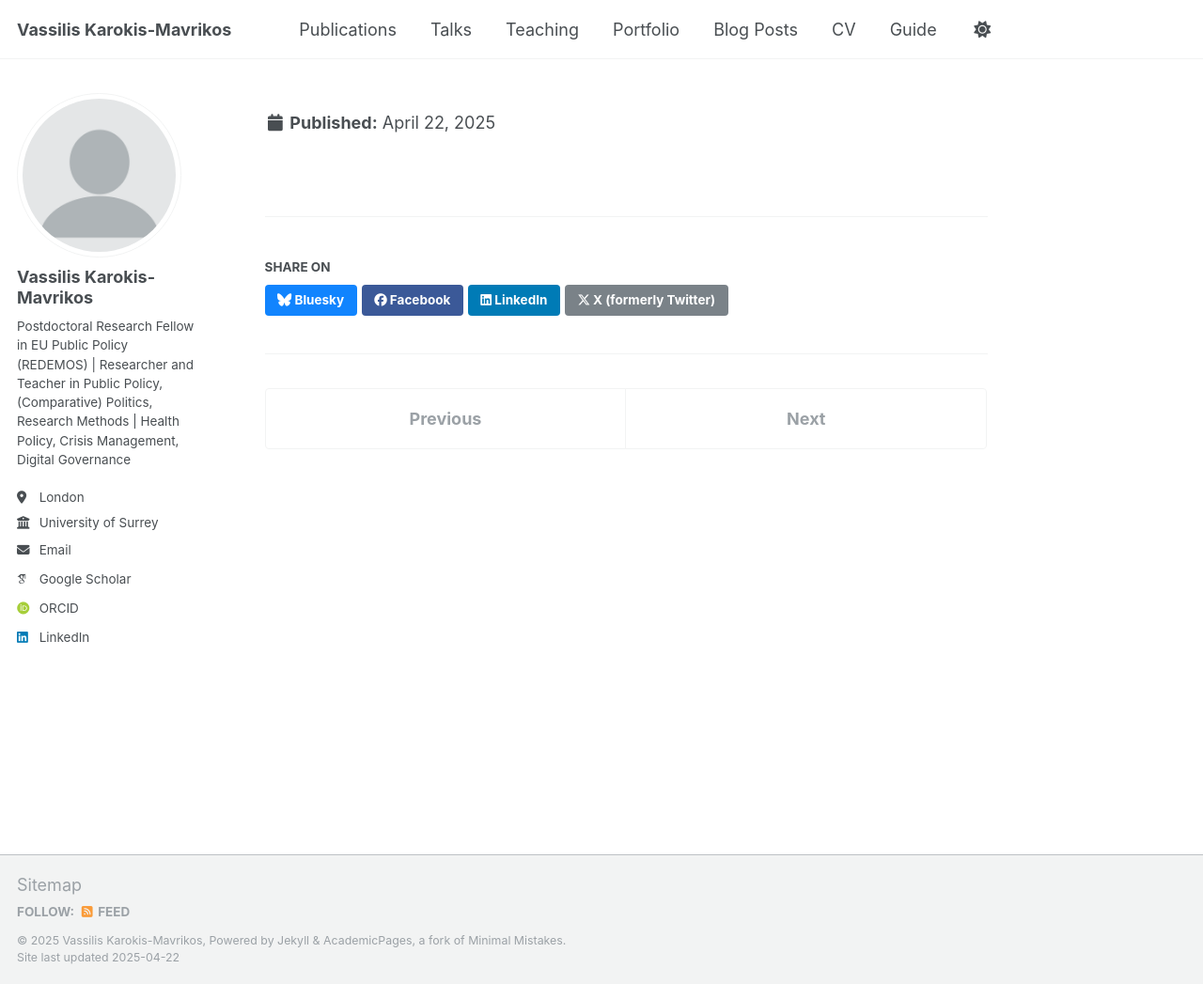
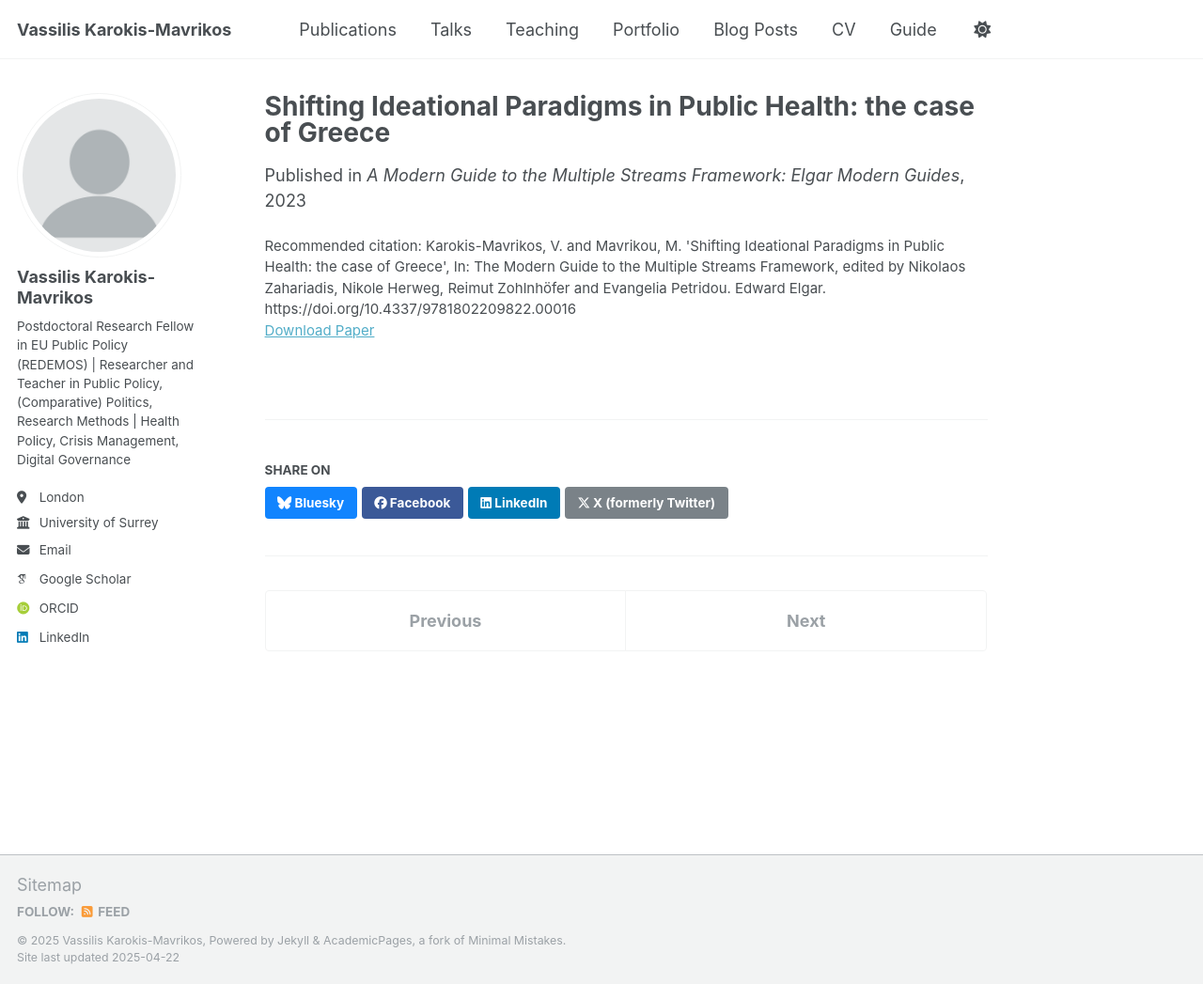
Before and after one commit to vassiliskm/vassiliskarokismavrikos.github.io, a Jekyll site: the page built from _publications/2015-10-01-paper-title-number-3.md, in a window 1280 px wide and 1047 px high. Shown: the whole window at 94% size. Built offline with Jekyll 4.4.1, drawn with Linux system fonts in a browser that asks for light colours; some web fonts are replaced.

Commit message:
Update 2015-10-01-paper-title-number-3.md

```diff
--- a/_publications/2015-10-01-paper-title-number-3.md
+++ b/_publications/2015-10-01-paper-title-number-3.md
@@ -3,12 +3,9 @@ title: 'Shifting Ideational Paradigms in Public Health: the case of Greece'
 collection: publications
 category: books
 permalink: /publication/2009-10-01-paper-title-number-3
-excerpt: 'The Multiple Streams Framework (MSF) has long enjoyed prominence as an analytical tool for the study of policy change (Kingdon 1984). Scholarly applications have spanned contexts and policy fields (Jones et al. 2015) and have been highly successful in uncovering the mechanisms underpinning policy shifts, especially in the decision agenda (Herweg, Zahariadis and Zohlnhöfer 2018). As change is dynamic, recent accounts have extended the MSF’s focus to the implementation stage (Fowler 2019; Sager and Thomann 2017). An emerging challenge in the literature concerns connecting policy design and implementation (Fowler 2022; Zahariadis and Exadaktylos 2016) to understand why some bills provisioning radical change succeed in shifting policy trajectories but others do not. We intend to contribute to this research agenda through a longitudinal account of public health policy in Greece. We apply the MSF toolkit to the study of public health policy change, centering our analysis on two focusing events: the 2003 SARS outbreak and the Covid-19 pandemic. The first triggered the institutionalization of public health policymaking for the first time in Greece’s modern history (Bill 3172/2003) and the second tested the degree of entrenchment of the new paradigm nearly two decades later. In doing so, we evaluate the interrelation of policy design and implementation and uncover contextually-driven insights for the potential theoretical advancement of the framework.'
+excerpt: 'The Multiple Streams Framework (MSF) has long enjoyed prominence as an analytical tool for the study of policy change (Kingdon 1984). Scholarly applications have spanned contexts and policy fields (Jones et al. 2015) and have been highly successful in uncovering the mechanisms underpinning policy shifts, especially in the decision agenda (Herweg, Zahariadis and Zohlnhöfer 2018). As change is dynamic, recent accounts have extended the MSF''s focus to the implementation stage (Fowler 2019; Sager and Thomann 2017). An emerging challenge in the literature concerns connecting policy design and implementation (Fowler 2022; Zahariadis and Exadaktylos 2016) to understand why some bills provisioning radical change succeed in shifting policy trajectories but others do not. We intend to contribute to this research agenda through a longitudinal account of public health policy in Greece. We apply the MSF toolkit to the study of public health policy change, centering our analysis on two focusing events: the 2003 SARS outbreak and the Covid-19 pandemic. The first triggered the institutionalization of public health policymaking for the first time in Greece''s modern history (Bill 3172/2003) and the second tested the degree of entrenchment of the new paradigm nearly two decades later. In doing so, we evaluate the interrelation of policy design and implementation and uncover contextually-driven insights for the potential theoretical advancement of the framework.'
 date: 2023-04-01
 venue: 'A Modern Guide to the Multiple Streams Framework: Elgar Modern Guides'
-paperurl: 'assets/papers/Shifting Ideational Paradigms_Writing Sample 2.pdf'
-citation: 'Karokis-Mavrikos, V. and  Mavrikou, M. 'Shifting Ideational Paradigms in Public Health:
-the case of Greece', In: The Modern Guide to the Multiple Streams Framework, edited by Nikolaos
-Zahariadis, Nikole Herweg, Reimut Zohlnhöfer and Evangelia Petridou. Edward Elgar.
-https://doi.org/10.4337/9781802209822.00016'
+paperurl: '/assets/papers/Shifting Ideational Paradigms_Writing Sample 2.pdf'
+citation: 'Karokis-Mavrikos, V. and Mavrikou, M. ''Shifting Ideational Paradigms in Public Health: the case of Greece'', In: The Modern Guide to the Multiple Streams Framework, edited by Nikolaos Zahariadis, Nikole Herweg, Reimut Zohlnhöfer and Evangelia Petridou. Edward Elgar. https://doi.org/10.4337/9781802209822.00016'
 ---
```
